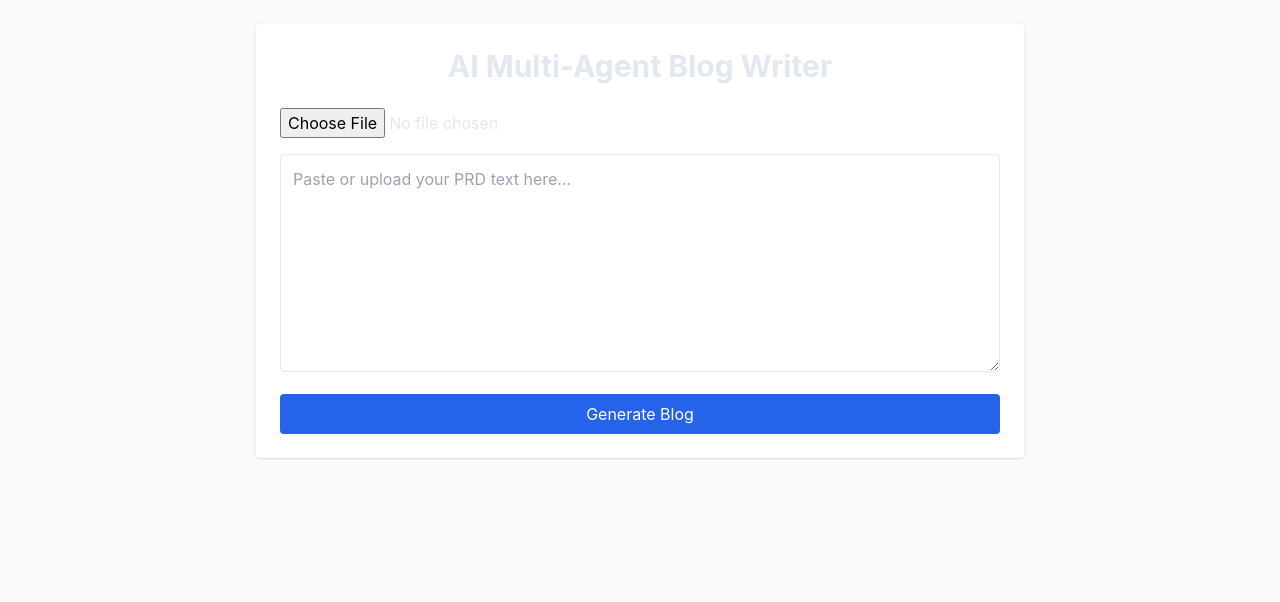
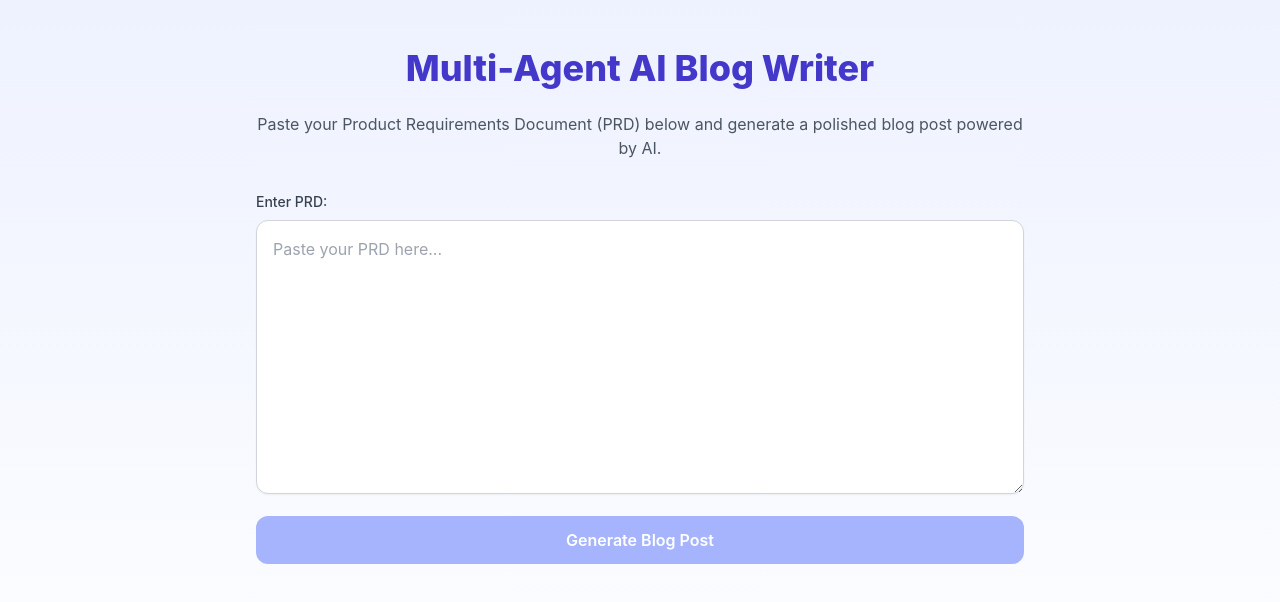
Before and after one commit to JBahulika/AI-MultiAgent-blog-writer, a Next.js app: page / in a window 1280 px wide. Shown: the top 602 px of the page. Built offline with nearby package versions, Linux system fonts and the light colour scheme.

Commit message:
Update page.tsx

```diff
--- a/app/page.tsx
+++ b/app/page.tsx
@@ -1,87 +1,89 @@
 "use client";
 
 import { useState } from "react";
-import dynamic from "next/dynamic";
 
-// ✅ Dynamically import PdfExtractor so it only runs on the client
-const PdfExtractor = dynamic(() => import("./components/PdfExtractor"), { ssr: false });
+export default function Home() {
+  const [prd, setPrd] = useState("");
+  const [loading, setLoading] = useState(false);
+  const [blogPost, setBlogPost] = useState("");
+  const [error, setError] = useState("");
 
-export default function HomePage() {
-  const [prdText, setPrdText] = useState("");
-  const [loading, setLoading] = useState(false);
-  const [result, setResult] = useState("");
-
-  // Handle Generate button click
-  const handleGenerate = async () => {
-    if (!prdText.trim()) {
-      alert("Please provide a PRD first!");
-      return;
-    }
-
+  async function handleGenerate() {
     setLoading(true);
-    setResult("");
-
+    setError("");
+    setBlogPost("");
     try {
-      const response = await fetch("/api/generate", {
+      const res = await fetch("/api/generate", {
         method: "POST",
         headers: { "Content-Type": "application/json" },
-        body: JSON.stringify({ prd: prdText }),
+        body: JSON.stringify({ prd }),
       });
-
-      if (!response.ok) throw new Error("API request failed");
-
-      // Handle streamed response if provided
-      const reader = response.body?.getReader();
-      if (reader) {
-        const decoder = new TextDecoder();
-        let data = "";
-        while (true) {
-          const { done, value } = await reader.read();
-          if (done) break;
-          data += decoder.decode(value, { stream: true });
-          setResult(data);
-        }
+      const data = await res.json();
+      if (res.ok) {
+        setBlogPost(data.blogPost);
       } else {
-        const json = await response.json();
-        setResult(JSON.stringify(json, null, 2));
+        setError(data.error || "Something went wrong");
       }
-    } catch (error) {
-      console.error("Error generating blog:", error);
-      alert("Something went wrong. Check the console for details.");
+    } catch (err: any) {
+      setError(err.message || "Failed to connect to server");
     } finally {
       setLoading(false);
     }
-  };
+  }
 
   return (
-    <main className="min-h-screen bg-gray-50 p-6">
-      <div className="max-w-3xl mx-auto bg-white rounded shadow p-6">
-        <h1 className="text-3xl font-bold mb-6 text-center">
-          AI Multi-Agent Blog Writer
+    <main className="min-h-screen bg-gradient-to-b from-indigo-50 to-white flex flex-col items-center px-4 py-12">
+      <div className="max-w-3xl w-full">
+        {/* Header */}
+        <h1 className="text-4xl font-extrabold text-indigo-700 text-center mb-6">
+          Multi-Agent AI Blog Writer
         </h1>
+        <p className="text-center text-gray-600 mb-8">
+          Paste your Product Requirements Document (PRD) below and generate a polished blog post powered by AI.
+        </p>
 
-        {/* ✅ Client-only PDF Extractor */}
-        <PdfExtractor onExtract={(text) => setPrdText(text)} />
-
+        {/* PRD Input */}
+        <label htmlFor="prd" className="block text-sm font-medium text-gray-700 mb-2">
+          Enter PRD:
+        </label>
         <textarea
-          className="w-full border rounded p-3 mb-4"
-          rows={8}
-          placeholder="Paste or upload your PRD text here..."
-          value={prdText}
-          onChange={(e) => setPrdText(e.target.value)}
+          id="prd"
+          rows={10}
+          value={prd}
+          onChange={(e) => setPrd(e.target.value)}
+          placeholder="Paste your PRD here..."
+          className="w-full p-4 rounded-xl border border-gray-300 shadow-sm focus:ring-2 focus:ring-indigo-400 focus:border-indigo-400 text-gray-700 placeholder-gray-400 transition"
         />
 
+        {/* Generate Button */}
         <button
           onClick={handleGenerate}
-          disabled={loading}
-          className="w-full bg-blue-600 text-white px-4 py-2 rounded hover:bg-blue-700 disabled:opacity-50"
+          disabled={loading || !prd.trim()}
+          className={`mt-4 w-full py-3 rounded-xl font-semibold text-white transition ${
+            loading || !prd.trim()
+              ? "bg-indigo-300 cursor-not-allowed"
+              : "bg-indigo-600 hover:bg-indigo-700"
+          }`}
         >
-          {loading ? "Generating..." : "Generate Blog"}
+          {loading ? "Generating..." : "Generate Blog Post"}
         </button>
 
-        {result && (
-          <div className="mt-6 p-4 border rounded bg-gray-100 whitespace-pre-wrap">
-            {result}
+        {/* Error Message */}
+        {error && (
+          <div className="mt-4 p-3 text-red-700 bg-red-100 border border-red-200 rounded-lg">
+            {error}
+          </div>
+        )}
+
+        {/* Output */}
+        {blogPost && (
+          <div className="mt-8 bg-white border border-gray-200 rounded-xl shadow-md p-6">
+            <h2 className="text-2xl font-bold text-indigo-700 mb-4">Generated Blog Post</h2>
+            <article className="prose max-w-none">
+              {blogPost.split("\n").map((line, idx) => (
+                <p key={idx}>{line}</p>
+              ))}
+            </article>
           </div>
         )}
       </div>
```
